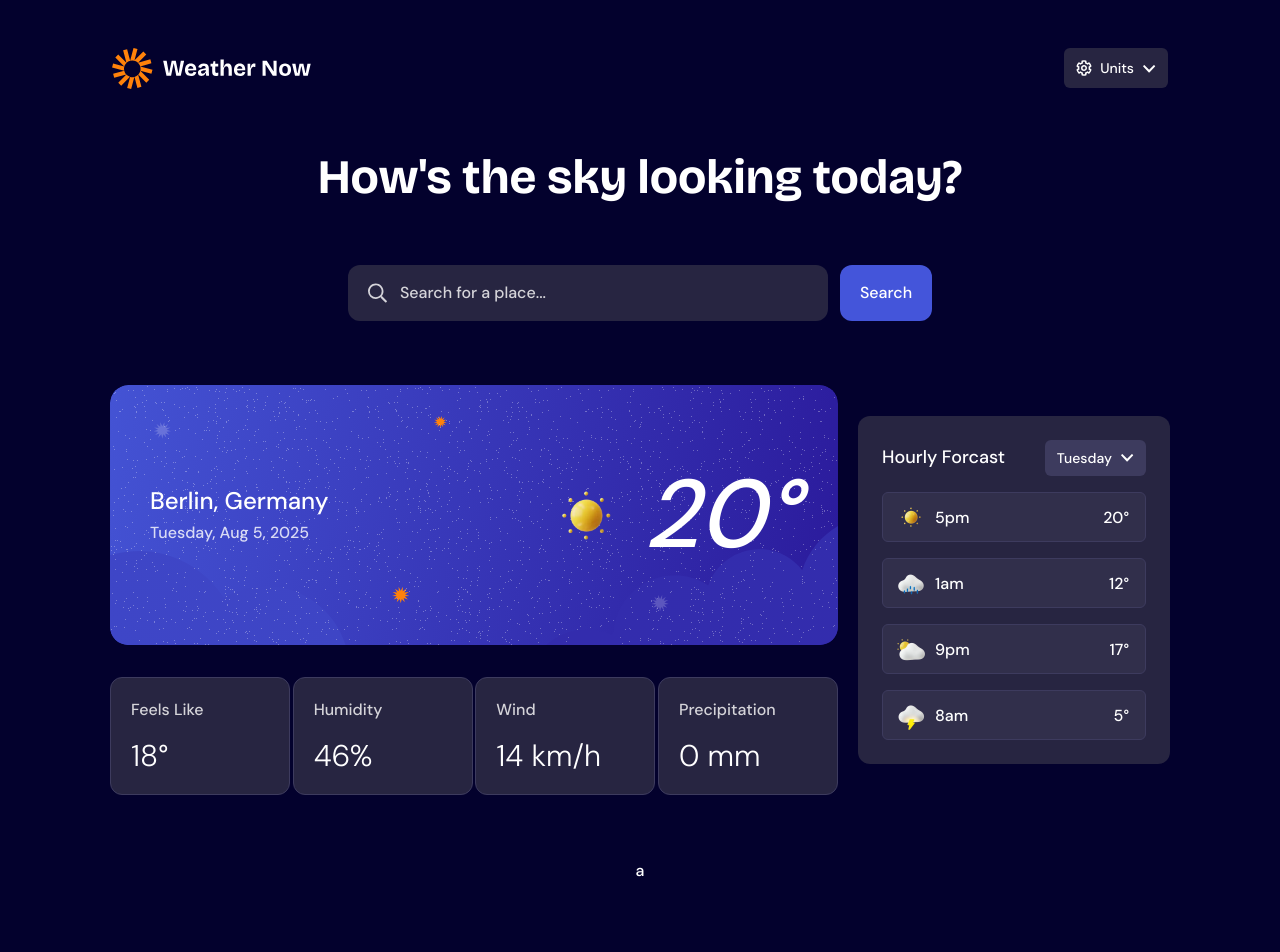
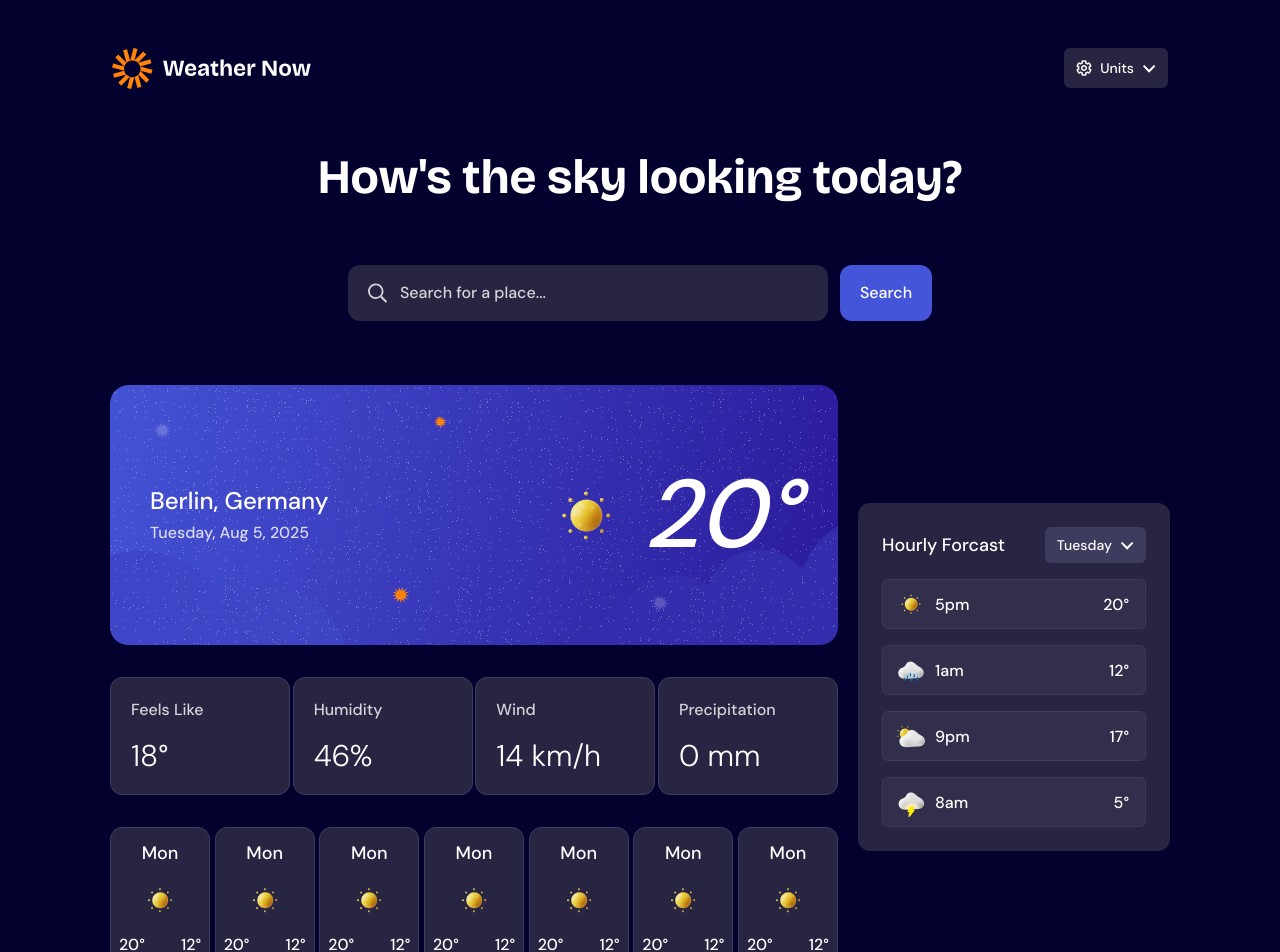
Before and after one commit to constFormek/weather-app, a Next.js app: page / in a window 1280 px wide. Shown: the top 952 px of the page. Before the commit the page ends 931 px from the top, so only its background shows below. Built offline with nearby package versions, Linux system fonts and the light colour scheme.

Commit message:
created daily-forecast-element component defined it's interface copied iconmap and icon imports, need to move it to other file later used it in layout.tsx

```diff
--- a/app/layout.tsx
+++ b/app/layout.tsx
@@ -6,6 +6,7 @@ import Hero from "@/components/Hero";
 import Searchbar from "@/components/Searchbar";
 import HourlyForcast from "@/components/HourlyForcast";
 import WeatherStatsTile from "@/components/WeatherStatsTile";
+import DailyForcastElement from "@/components/DailyForcastElement";
 
 export const dmSans = DM_Sans({
     subsets: ['latin'],
@@ -78,6 +79,57 @@ export default function RootLayout({
                 statistic="0 mm"
               />
             </div>
+
+            <div className="flex justify-between w-full">
+              <DailyForcastElement
+                day="monday"
+                tempDay={20}
+                tempNight={12}
+                iconName="sunny"
+              />
+
+              <DailyForcastElement
+                day="monday"
+                tempDay={20}
+                tempNight={12}
+                iconName="sunny"
+              />
+
+              <DailyForcastElement
+                day="monday"
+                tempDay={20}
+                tempNight={12}
+                iconName="sunny"
+              />
+
+              <DailyForcastElement
+                day="monday"
+                tempDay={20}
+                tempNight={12}
+                iconName="sunny"
+              />
+
+              <DailyForcastElement
+                day="monday"
+                tempDay={20}
+                tempNight={12}
+                iconName="sunny"
+              />
+
+              <DailyForcastElement
+                day="monday"
+                tempDay={20}
+                tempNight={12}
+                iconName="sunny"
+              />
+
+              <DailyForcastElement
+                day="monday"
+                tempDay={20}
+                tempNight={12}
+                iconName="sunny"
+              />
+            </div>
           </div>
 
           <HourlyForcast />
--- /dev/null
+++ b/components/DailyForcastElement.tsx
@@ -0,0 +1,58 @@
+import Image from "next/image";
+
+import sunIcon from "@/public/assets/images/icon-sunny.webp";
+import drizzleIcon from "@/public/assets/images/icon-drizzle.webp";
+import fogIcon from "@/public/assets/images/icon-fog.webp";
+import overcastIcon from "@/public/assets/images/icon-overcast.webp";
+import rainIcon from "@/public/assets/images/icon-rain.webp";
+import snowIcon from "@/public/assets/images/icon-snow.webp";
+import stormIcon from "@/public/assets/images/icon-storm.webp";
+import partlyCloudyIcon from "@/public/assets/images/icon-partly-cloudy.webp"
+
+const iconMap = {
+    sunny: sunIcon,
+    drizzle: drizzleIcon,
+    fog: fogIcon,
+    overcast: overcastIcon,
+    rain: rainIcon,
+    snow: snowIcon,
+    storm: stormIcon,
+    "partly-cloudy": partlyCloudyIcon,
+};
+
+type iconType =
+| "sunny"
+| "drizzle"
+| "fog"
+| "overcast"
+| "rain"
+| "snow"
+| "storm"
+| "partly-cloudy";
+
+interface DailyForcastElementProps {
+  iconName: iconType,
+  day: "monday" | "tuesday" | "wednesday" | "thursday" | "friday" | "saturday" | "sunday",
+  tempDay: number,
+  tempNight: number
+}
+
+const DailyForcastElement = ({ iconName, day, tempDay, tempNight}: DailyForcastElementProps) => {
+  const icon = iconMap[iconName];
+  const validatedDay = day.substring(0,3).charAt(0).toUpperCase() + day.slice(1, 3);
+  return (
+    <div className="flex flex-col gap-2 bg-neutral-800 border border-neutral-600 rounded-xl px-2 py-3 w-25 items-center">
+      <h3 className="text-center text-[18px]">{validatedDay}</h3>
+
+      <Image src={icon} alt="" width={50} height={50}/>
+
+      <div className="flex justify-between items-center w-full">
+        <p>{tempDay}°</p>
+
+        <p>{tempNight}°</p>
+      </div>
+    </div>
+  )
+}
+
+export default DailyForcastElement;
```
